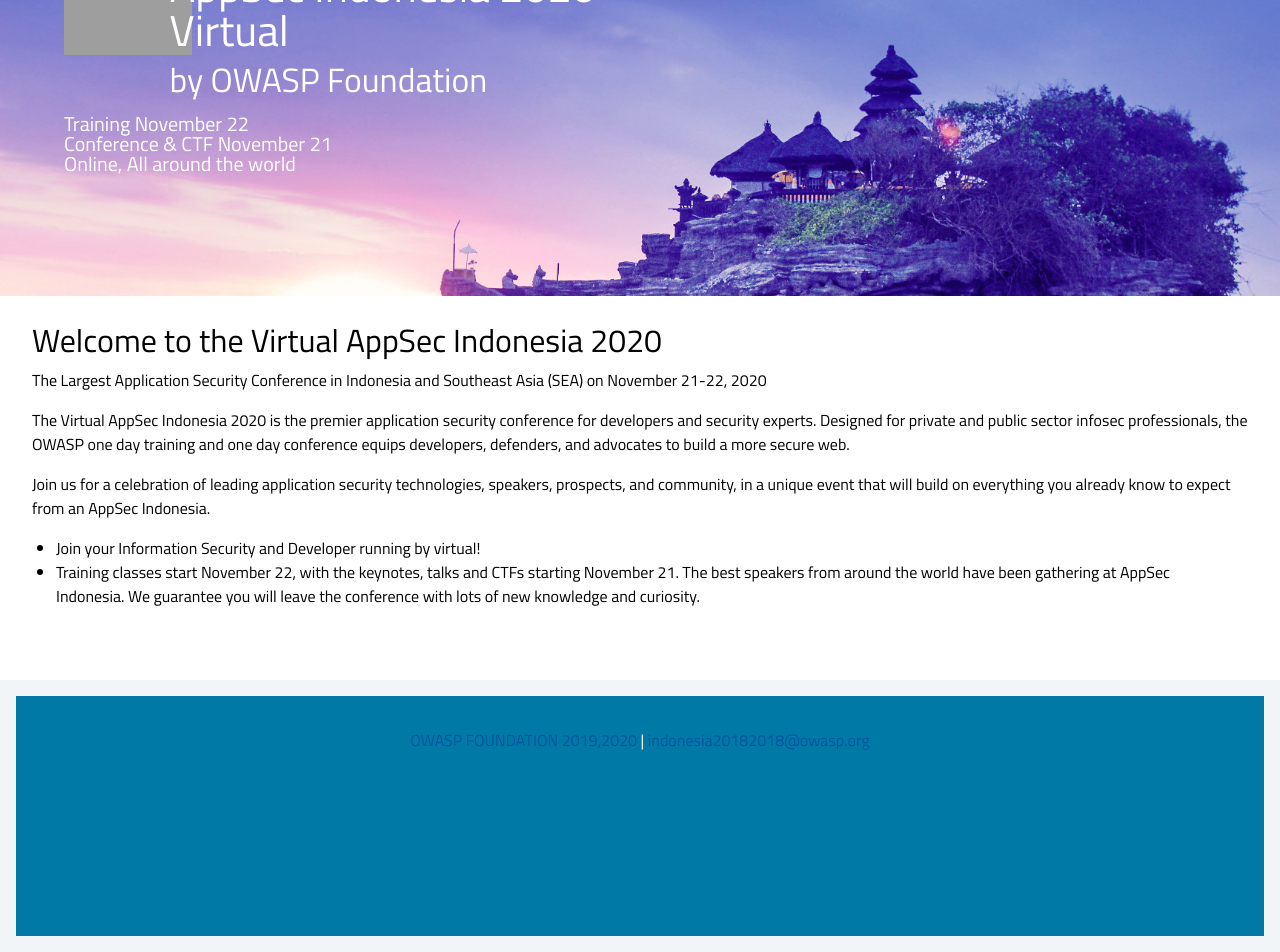
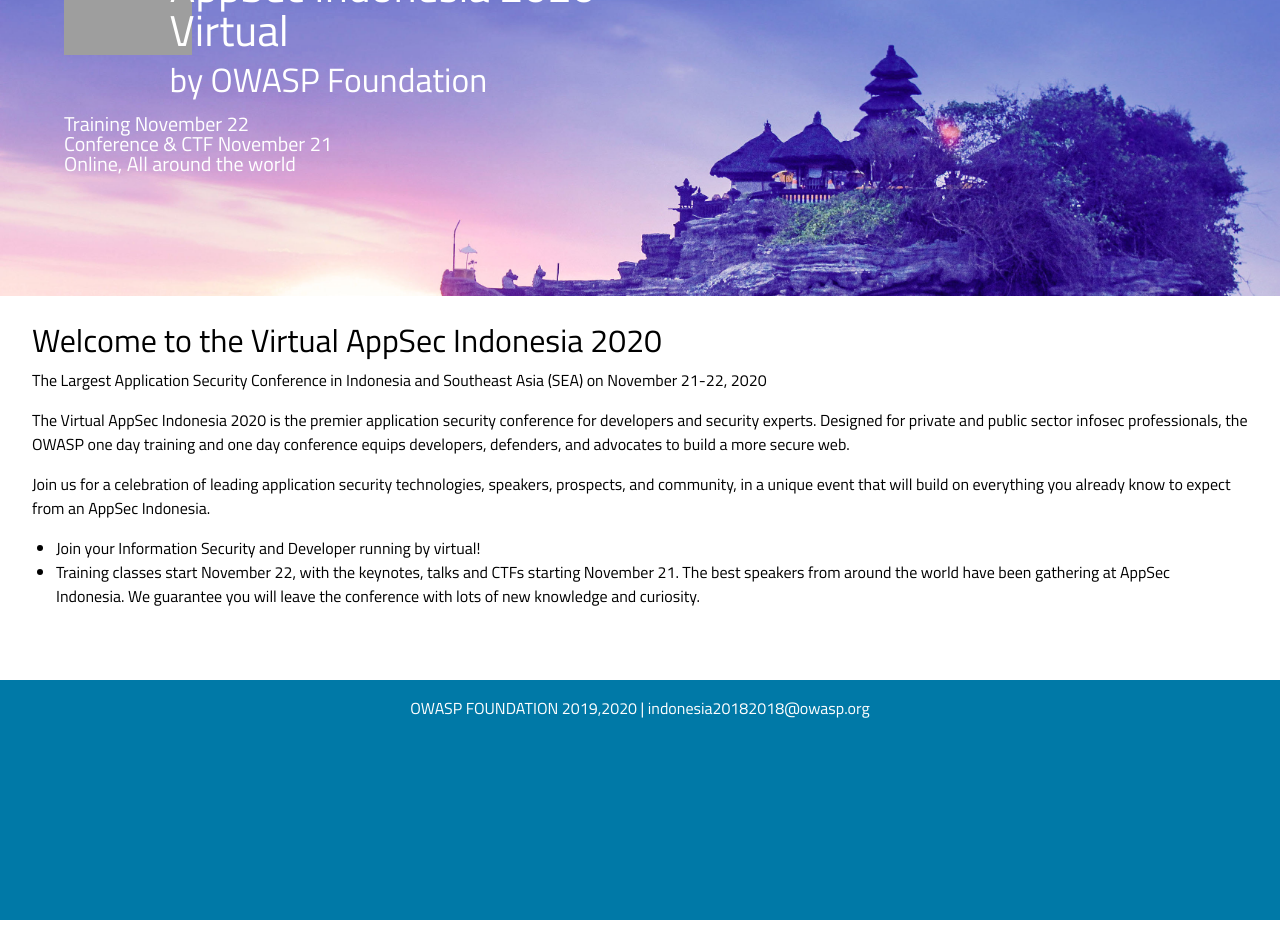
Before and after one commit to globalsea/globalsea.github.io, a Jekyll site: the page built from index.html, in a window 1280 px wide. Shown: the part 208-1160 px from the top of the page. Built offline with Jekyll 4.4.1, drawn with Linux system fonts in a browser that asks for light colours; some web fonts are replaced; after the commit the page ends 1128 px from its top, so only the background shows below that; grey boxes are pictures that could not be loaded.

Commit message:
Update _footer.scss

```diff
--- a/assets/_sass/_footer.scss
+++ b/assets/_sass/_footer.scss
@@ -1,15 +1,11 @@
-footer {
+section.footer {
+	padding-bottom: 1em;
+	margin-top: 0em !important;
+	padding-top: 1em !important;
 	text-align: center;
-	padding: 1em;
-	clear: both;
-	width: 100%;
-	background: rgb(242, 245, 247);
-	color: #333;
+	border-top: none !important;
 
-	div {
-		padding: 0.5em 0em;
-	}
-	div.cc {
-		font-size: 80%;
+	a {
+		color: #fff;
 	}
 }
```
